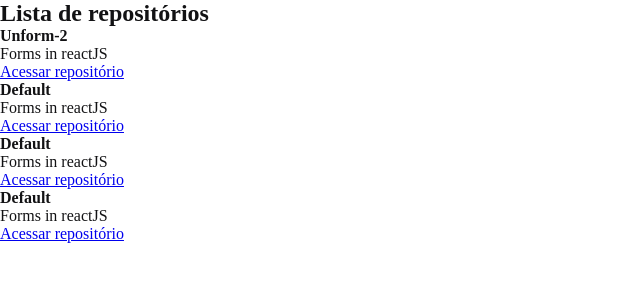
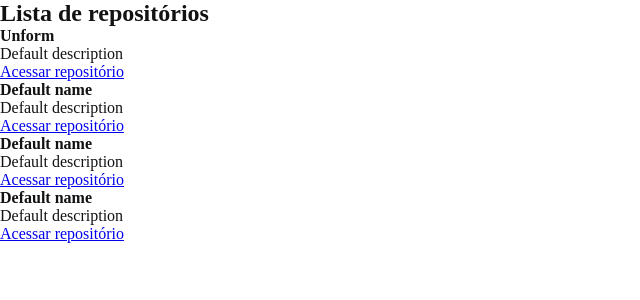
Before and after one commit to ottonSam/ignite-github-explorer, a React app: page / in a window 1280 px wide. Shown: the top 300 px of the page, without its empty margins (0-640 px from the left). Built offline with nearby package versions, Linux system fonts and the light colour scheme.

Commit message:
Send mutiple props in one object

```diff
--- a/src/components/RepositoryItem.jsx
+++ b/src/components/RepositoryItem.jsx
@@ -3,10 +3,10 @@
 
   return (
     <li>
-      <strong>{ props.repository ?? 'Default' }</strong>
-      <p>Forms in reactJS</p>
+      <strong>{props.repository?.name ?? 'Default name'}</strong>
+      <p>{props.description?.description ?? 'Default description'}</p>
 
-      <a href="#">Acessar repositório</a>
+      <a href={props.repository?.link ?? '#'}>Acessar repositório</a>
     </li>
   )
 }
--- a/src/components/RepositoryList.jsx
+++ b/src/components/RepositoryList.jsx
@@ -1,4 +1,10 @@
 import { RepositoryItem } from "./RepositoryItem";
+
+const repository = {
+  name: 'Unform',
+  description: 'Form in react',
+  link: 'https://github.com/unform/unform'
+}
 
 export function RepositoryList() {
   return (
@@ -6,7 +12,7 @@
       <h1>Lista de repositórios</h1>
 
       <ul>
-        <RepositoryItem repository="Unform-2"/>
+        <RepositoryItem repository={repository} />
         <RepositoryItem />
         <RepositoryItem />
         <RepositoryItem />
```
